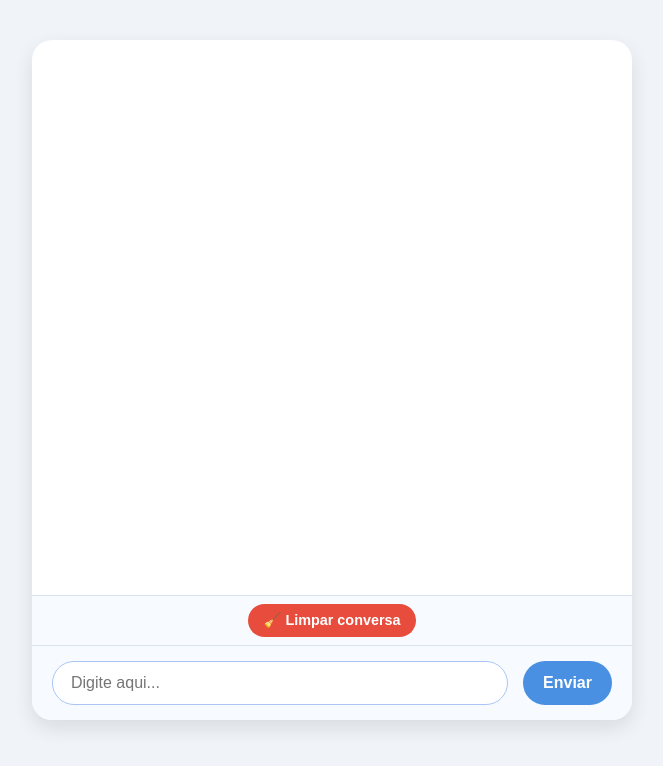
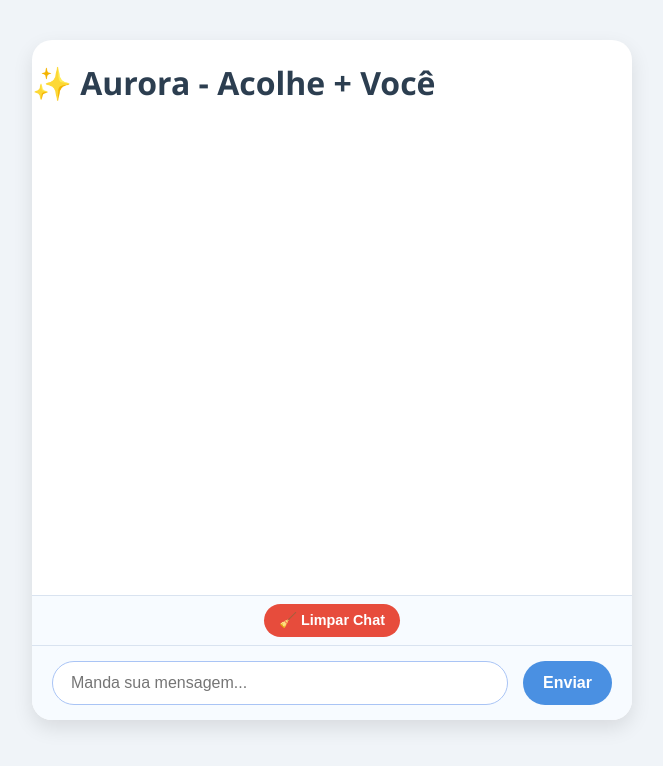
Before and after one commit to Marcos-Tecnologia/Mariana-IA---AcolheJovem-OFC-, a plain HTML site: page index.html in a window 1280 px wide. Shown: the whole page, without its empty margins (308-971 px from the left). Drawn offline with Linux system fonts and the light colour scheme.

Commit message:
Melhorar HTML.

```diff
--- a/index.html
+++ b/index.html
@@ -3,19 +3,25 @@
 <head>
   <meta charset="UTF-8" />
   <meta name="viewport" content="width=device-width, initial-scale=1.0"/>
-  <title>IA Aurora - Acolhe + Você 💝</title>
+  <title>Aurora - Sua IA acolhedora 💗</title>
   <link rel="stylesheet" href="style.css"/>
 </head>
 <body>
   <div id="chat-container">
+
+    <!-- TÍTULO -->
+    <header id="chat-header">
+      <h1>✨ Aurora - Acolhe + Você</h1>
+    </header>
+
     <div id="chat"></div>
 
     <div id="controls">
-      <button id="clear-btn">🧹 Limpar conversa</button>
+      <button id="clear-btn">🧹 Limpar Chat</button>
     </div>
 
     <form id="form">
-      <input type="text" id="input" placeholder="Digite aqui..." autocomplete="off"/>
+      <input type="text" id="input" placeholder="Manda sua mensagem..." autocomplete="off"/>
       <button type="submit" id="send-btn">Enviar</button>
     </form>
   </div>
```
